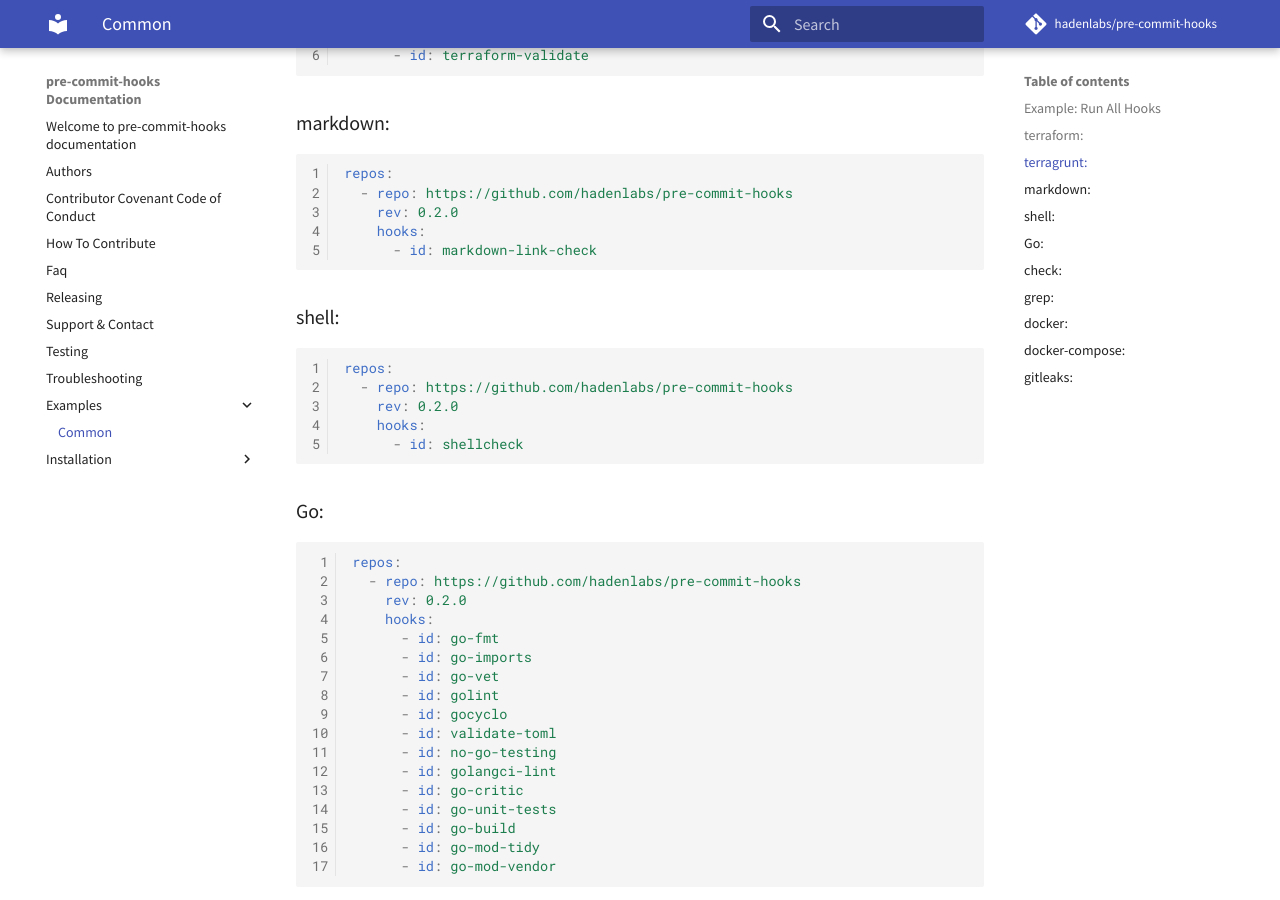
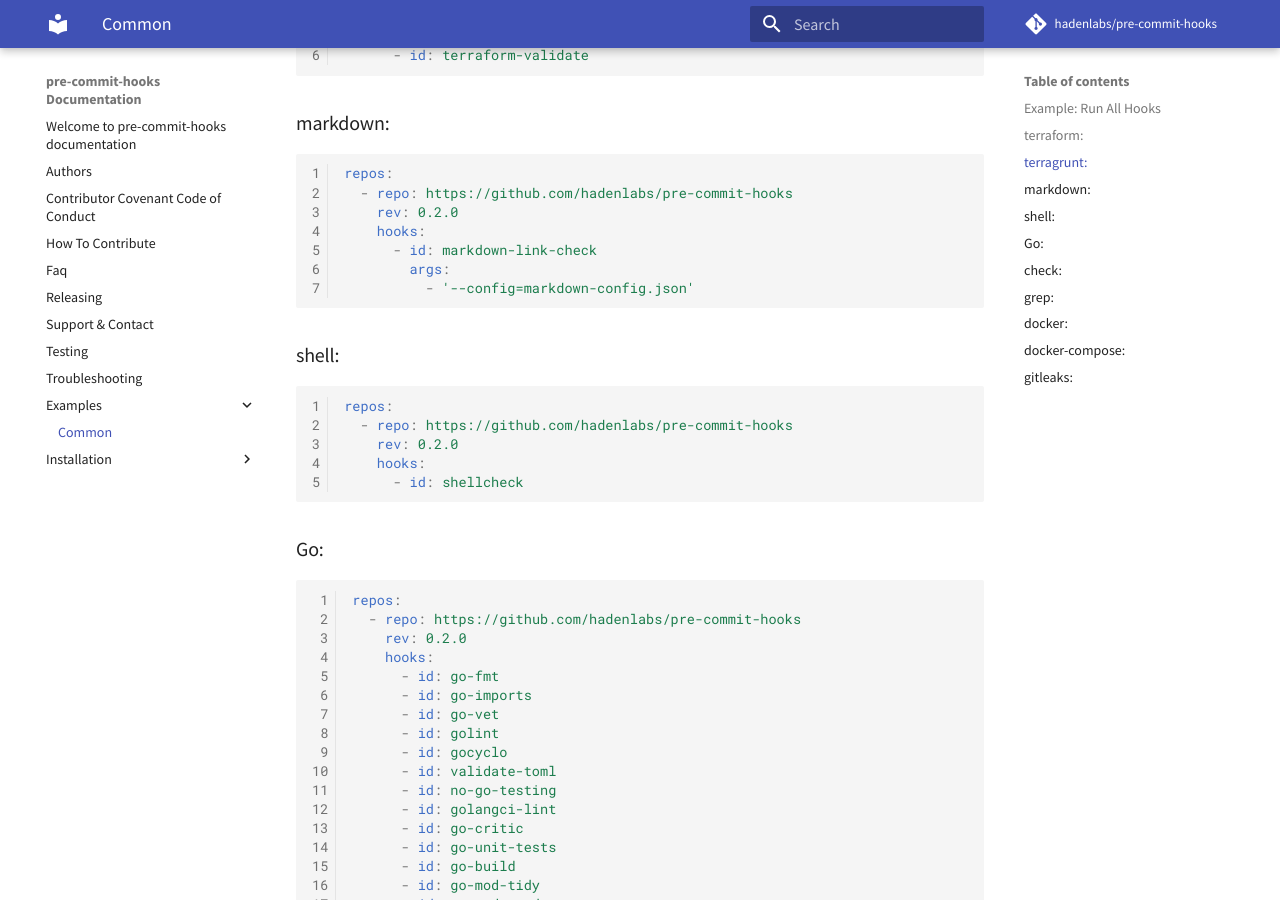
Before and after one commit to hadenlabs/pre-commit-hooks, an MkDocs documentation site: the page built from docs/examples/common.md, in a window 1280 px wide and 900 px high, scrolled down 886 px. Built offline with MkDocs 1.6.1 and Material for MkDocs 9.7.7, drawn with Linux system fonts in a browser that asks for light colours; comment, search, counter and statistics services are not loaded.

Commit message:
sample: implement markdown config (#48)

````diff
--- a/docs/examples/common.md
+++ b/docs/examples/common.md
@@ -49,6 +49,8 @@ repos:
     rev: 0.2.0
     hooks:
       - id: markdown-link-check
+        args:
+          - '--config=markdown-config.json'
 ```
 
 ### shell:
````
